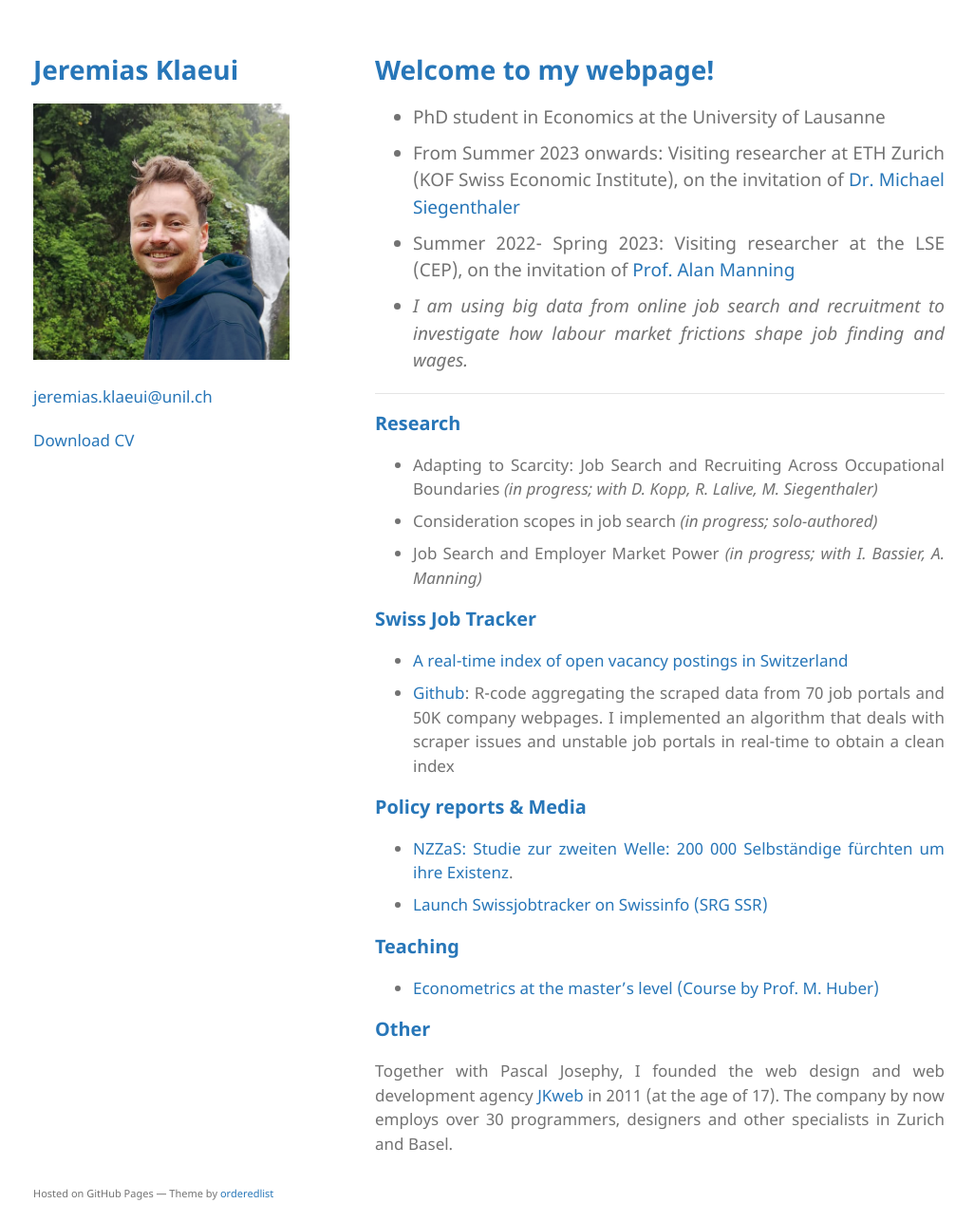
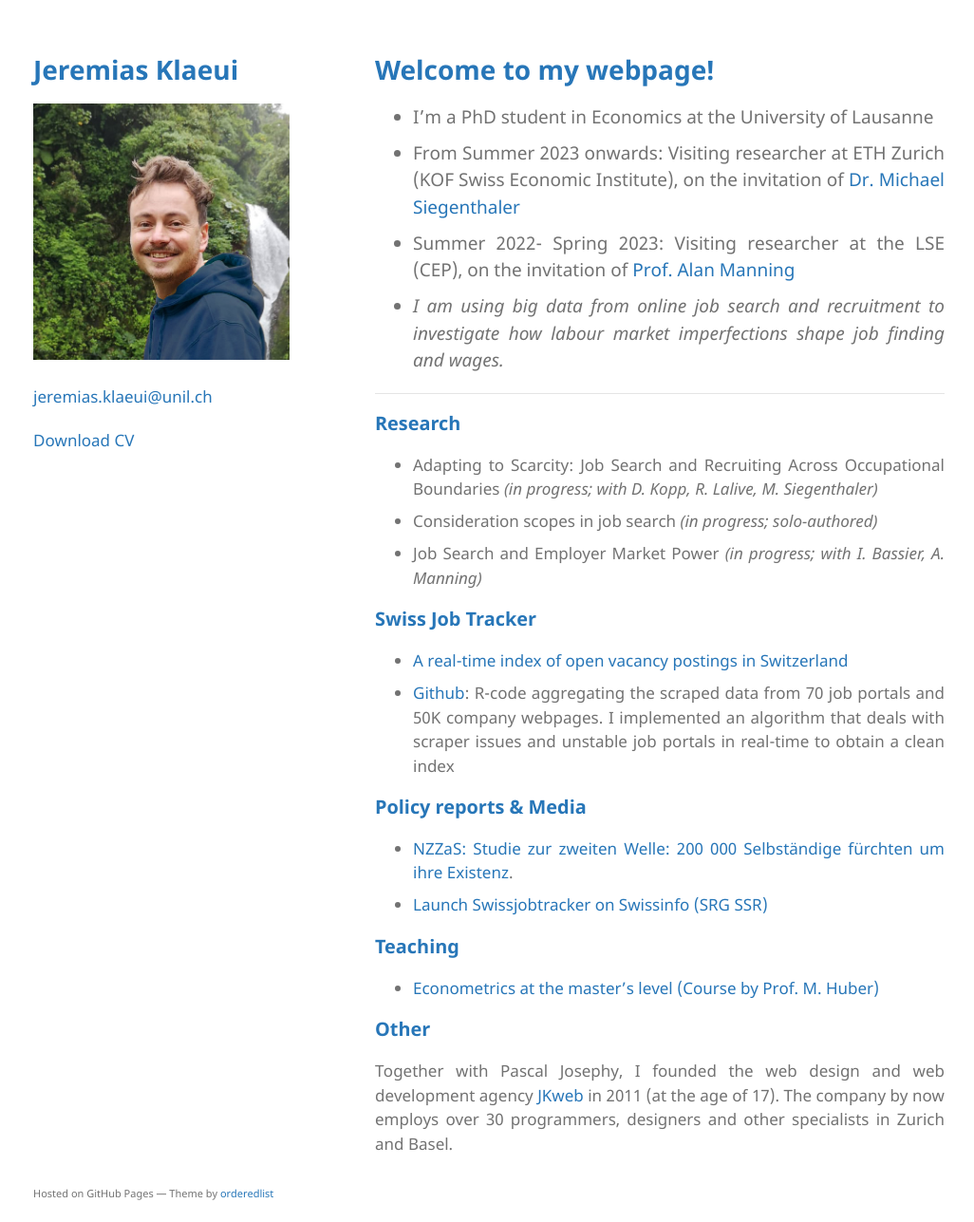
Before and after one commit to jklaeui/jklaeui.github.io, a Jekyll site: the page built from index.md, in a window 1280 px wide and 1287 px high. Shown: the whole window at 95% size, without its empty margins (125-1151 px from the left). Built offline with Jekyll 4.4.1, drawn with Linux system fonts in a browser that asks for light colours; our own code applies the rules of GitHub Pages for plain Markdown files; the repository's description, which GitHub fills in, is left out.

Commit message:
text changes

```diff
--- a/index.md
+++ b/index.md
@@ -1,9 +1,9 @@
 # Welcome to my webpage!
 
-- PhD student in Economics at the University of Lausanne
+- I'm a PhD student in Economics at the University of Lausanne
 - From Summer 2023 onwards: Visiting researcher at ETH Zurich (KOF Swiss Economic Institute), on the invitation of [Dr. Michael Siegenthaler](https://kof.ethz.ch/en/the-institute/kof-divisions/research-division-labour-market-economics.html)
 - Summer 2022- Spring 2023: Visiting researcher at the LSE (CEP), on the invitation of [Prof. Alan Manning](https://en.wikipedia.org/wiki/Alan_Manning)
-- *I am using big data from online job search and recruitment to investigate how labour market frictions shape job finding and wages.*
+- *I am using big data from online job search and recruitment to investigate how labour market imperfections shape job finding and wages.*
 
 ***
 
```
